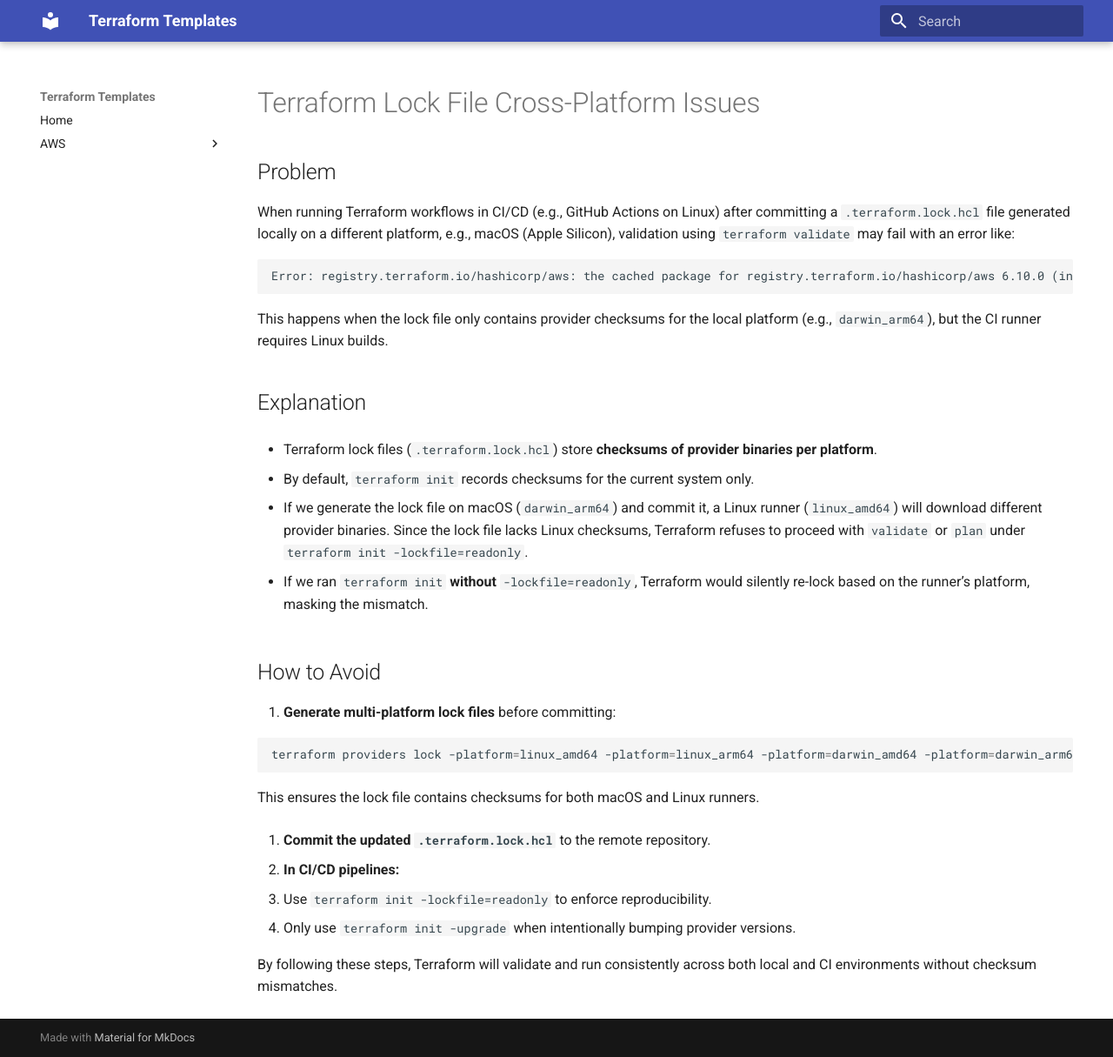
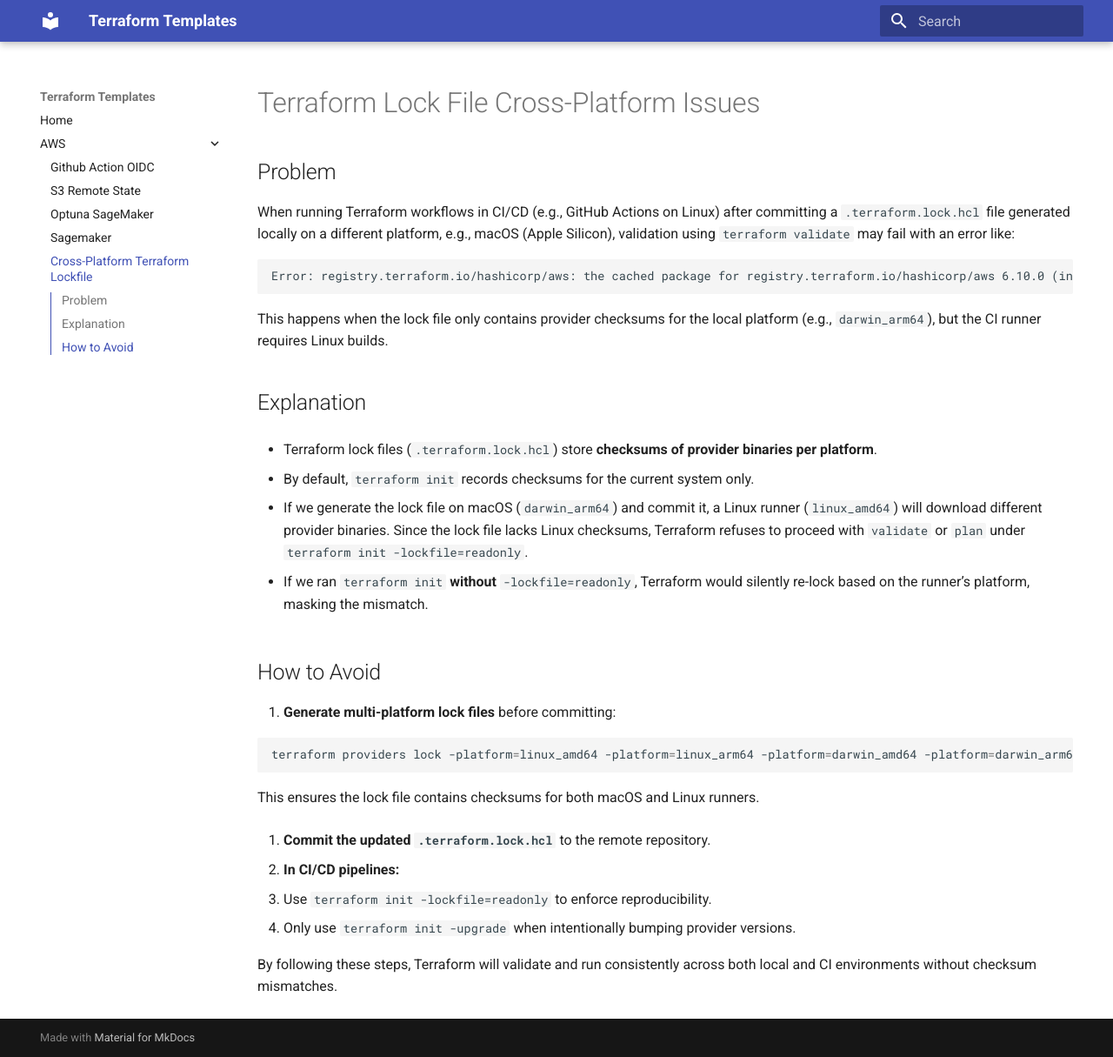
Before and after one commit to yangwu1227/terraform-templates, an MkDocs documentation site: the page built from docs/aws/terraform_lockfile_cross_platform.md, in a window 1280 px wide and 1215 px high. Shown: the whole window at 87% size. Built offline with MkDocs 1.6.1 and Material for MkDocs 9.7.7, drawn with Linux system fonts in a browser that asks for light colours.

Commit message:
docs: add cross platform terraform lockfile to documentation page

```diff
--- a/mkdocs.yml
+++ b/mkdocs.yml
@@ -31,3 +31,4 @@
     - S3 Remote State: aws/s3_remote_state.md
     - Optuna SageMaker: aws/optuna_sagemaker.md
     - Sagemaker: aws/sagemaker.md
+    - Cross-Platform Terraform Lockfile: aws/terraform_lockfile_cross_platform.md
```
